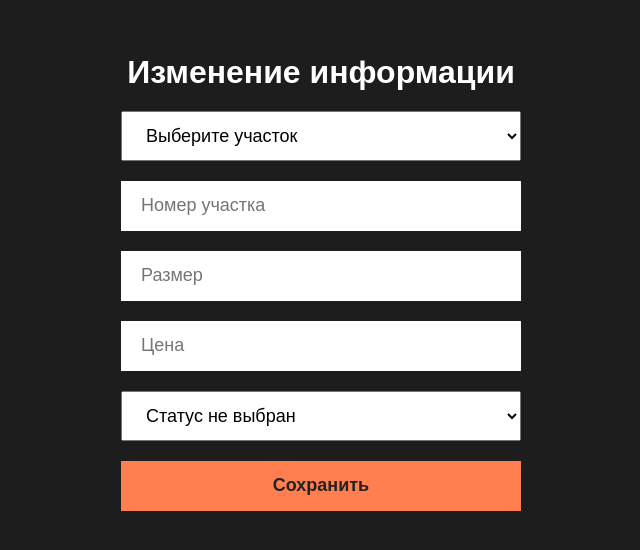
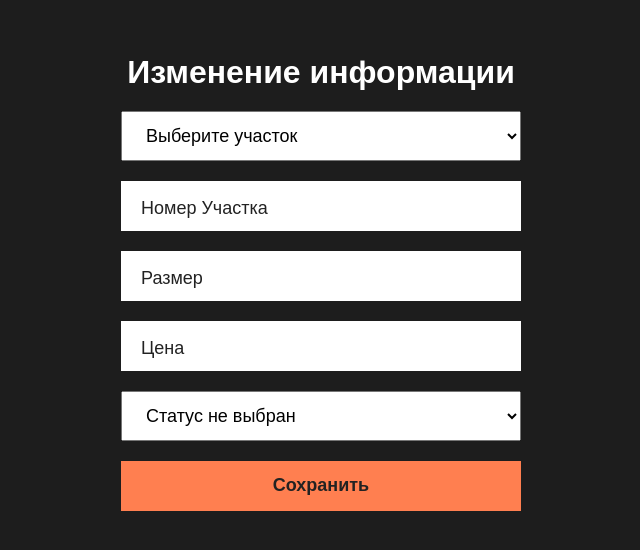
Before and after one commit to olishevskyalex/editor-grounds, a React app: page /editor in a window 1280 px wide. Shown: the part 118-668 px from the top of the page, without its empty margins (319-959 px from the left). Built offline with nearby package versions, Linux system fonts and the light colour scheme; no server answers.

Commit message:
component custom-input modified

```diff
--- a/src/app.jsx
+++ b/src/app.jsx
@@ -35,7 +35,7 @@ class App extends React.Component {
       <div className="app">
         <BrowserRouter>
           <Route path='/editor'>
-            <Editor />
+            <Editor grounds={this.state.grounds} />
           </Route>
           <Route exact path='/'>
             <Auth />
--- a/src/components/custom-input/custom-input.jsx
+++ b/src/components/custom-input/custom-input.jsx
@@ -6,8 +6,10 @@ import PasswordButtons from './_password-buttons.jsx';
 export default class AuthInput extends React.Component {
   constructor(props) {
     super(props);
+    let isActive;
+    this.props.isActive ? isActive = true : isActive = false;
     this.state = {
-      isActive: false,
+      isActive: isActive,
       type: this.props.type,
     }
     this.controlInput = this.controlInput.bind(this);
--- a/src/components/custom-input/custom-input.module.scss
+++ b/src/components/custom-input/custom-input.module.scss
@@ -2,7 +2,6 @@
   width: 100%;
   height: 50px;
   position: relative;
-  margin-bottom: 20px;
   &:last-child {
     margin-bottom: 0;
   }
--- a/src/components/editor/editor.jsx
+++ b/src/components/editor/editor.jsx
@@ -4,6 +4,7 @@ import s from './editor.module.scss';
 import EditorSelectGrounds from './editor__select-grouds.jsx';
 import EditorInput from './editor__input.jsx';
 import EditorGroundStatus from './editor__ground-status.jsx';
+import CustomInput from './../custom-input/custom-input.jsx';
 
 export default class Editor extends React.Component {
   constructor(props) {
@@ -52,19 +53,19 @@ export default class Editor extends React.Component {
           grounds={this.props.grounds}
           onChange={this.changeVeiwData}
         />
-        <EditorInput
+        <CustomInput
           name="number"
           placeholder="Номер участка"
           value={this.state.number}
           onChange={this.controlChange}
         />
-        <EditorInput
+        <CustomInput
           name="size"
           placeholder="Размер"
           value={this.state.size}
           onChange={this.controlChange}
         />
-        <EditorInput
+        <CustomInput
           name="price"
           placeholder="Цена"
           value={this.state.price}
```
Also changed, not shown: public/bundle.js.
